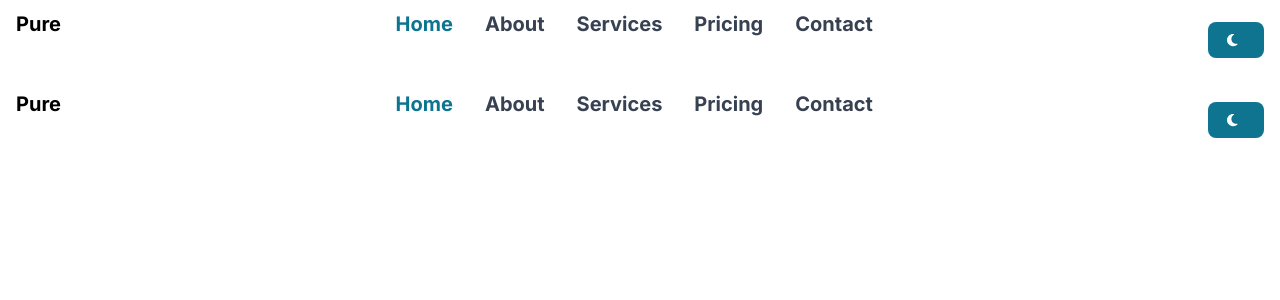
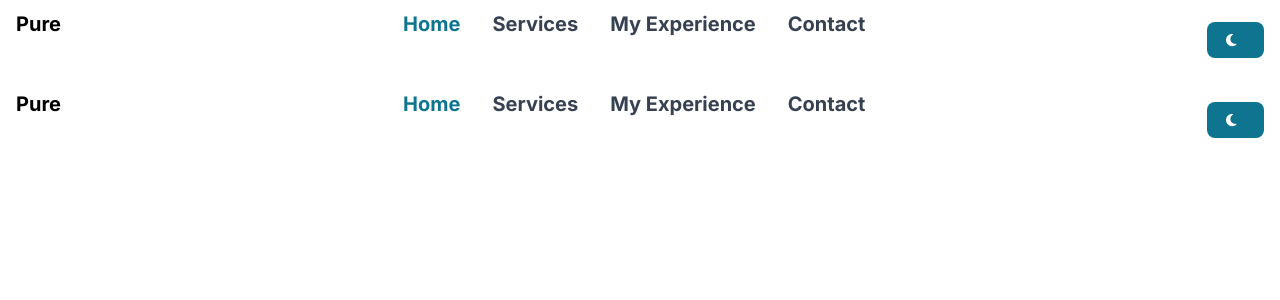
Before and after one commit to Loltolo-Lesapiti/nextpu-port, a Next.js app: page /components/navbar in a window 1280 px wide. Shown: the top 300 px of the page. Built offline with nearby package versions, Linux system fonts and the light colour scheme.

Commit message:
Update navbar

```diff
--- a/app/components/navbar/page.tsx
+++ b/app/components/navbar/page.tsx
@@ -6,7 +6,7 @@ import { FontAwesomeIcon } from "@fortawesome/react-fontawesome";
 import { faMoon, faSun } from "@fortawesome/free-solid-svg-icons";
 import "./style.css";
 
-const Header = () => {
+const Page = () => {
   const [theme, setTheme] = useState("light");
 
   useEffect(() => {
@@ -37,19 +37,13 @@ const Header = () => {
         <Navbar.Link
           className="max-w-2xl mb-6 font-bold text-gray-700 lg:mb-8 md:text-lg lg:text-xl dark:text-gray-400"
           active
-          href="#"
+          href="/"
         >
           <p>Home</p>
         </Navbar.Link>
         <Navbar.Link
           className="max-w-2xl mb-6 font-bold text-gray-700 lg:mb-8 md:text-lg lg:text-xl dark:text-gray-400"
-          href="#"
-        >
-          About
-        </Navbar.Link>
-        <Navbar.Link
-          className="max-w-2xl mb-6 font-bold text-gray-700 lg:mb-8 md:text-lg lg:text-xl dark:text-gray-400"
-          href="#"
+          href="./services"
         >
           Services
         </Navbar.Link>
@@ -57,7 +51,7 @@ const Header = () => {
           className="max-w-2xl mb-6 font-bold text-gray-700 lg:mb-8 md:text-lg lg:text-xl dark:text-gray-400"
           href="#"
         >
-          Pricing
+          My Experience
         </Navbar.Link>
         <Navbar.Link
           className="max-w-2xl mb-6 font-bold text-gray-700 lg:mb-8 md:text-lg lg:text-xl dark:text-gray-400"
@@ -69,4 +63,4 @@ const Header = () => {
     </Navbar>
   );
 };
-export default Header;
+export default Page;
```
